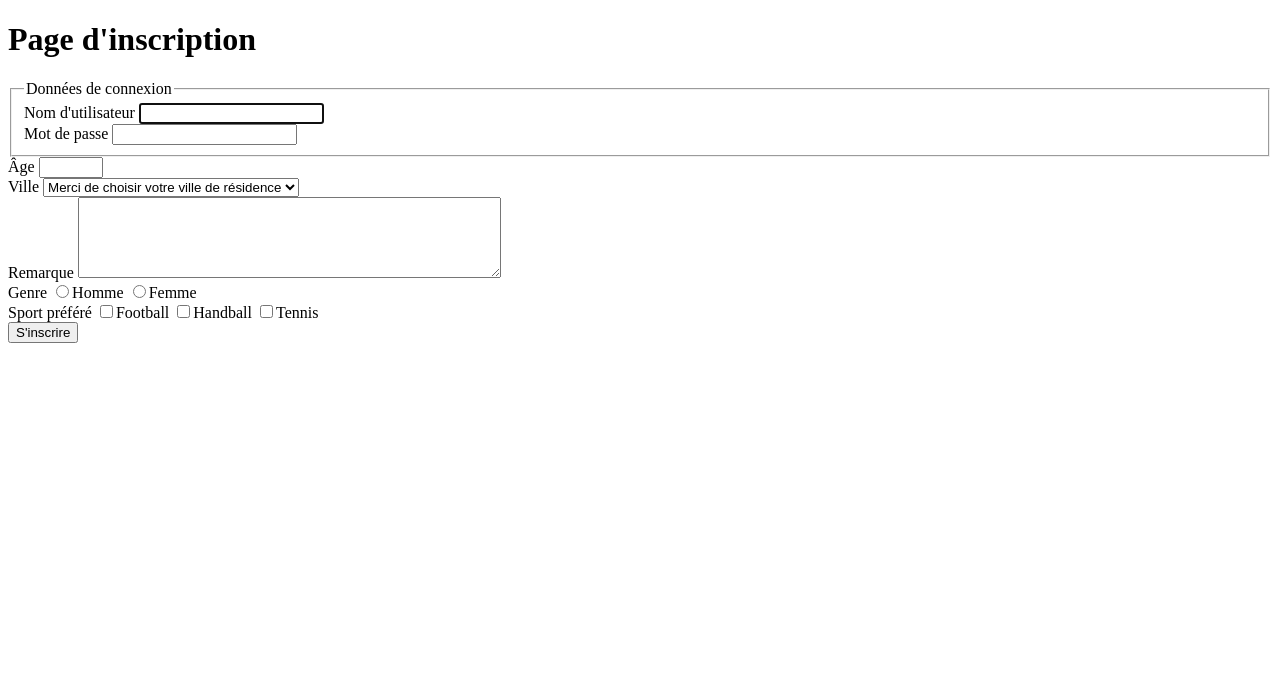
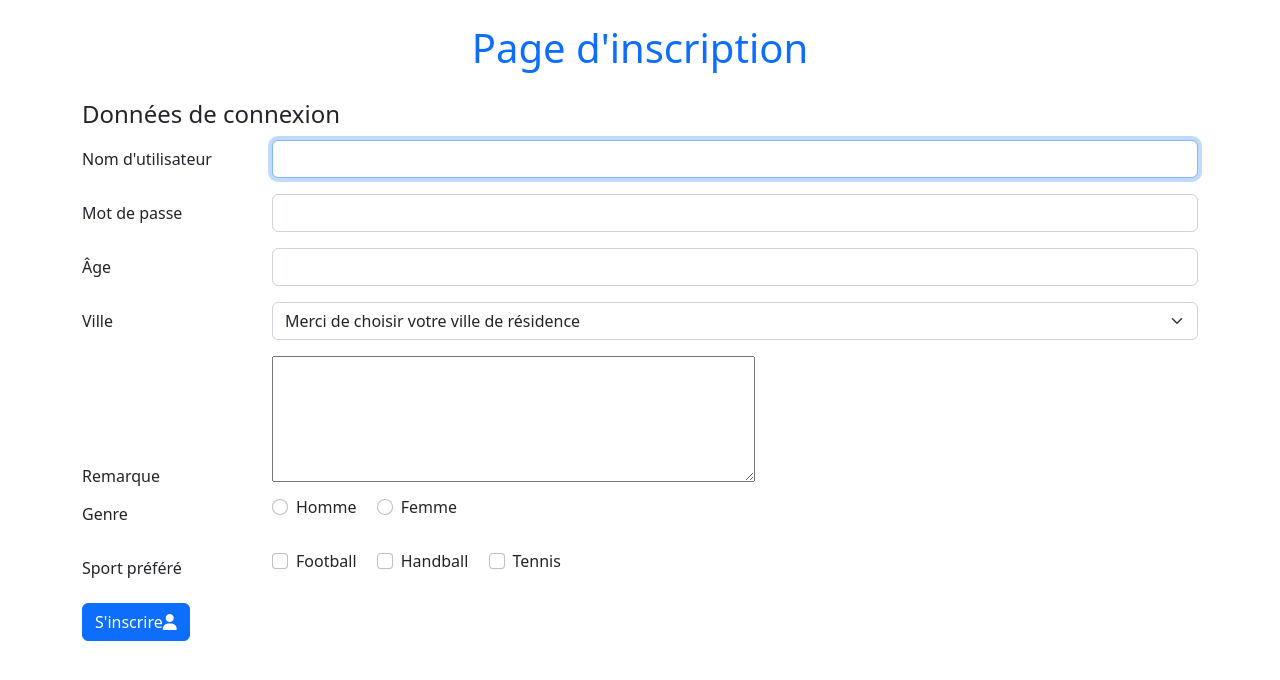
Before and after one commit to walid1303/phpweb, a PHP site: page /inscription.php in a window 1280 px wide. Shown: the top 680 px of the page. Run offline with PHP 8.4, Linux system fonts and the light colour scheme; some libraries are stand-ins or nearby versions.

Commit message:
front bootsrap formulaire

```diff
--- a/inscription.php
+++ b/inscription.php
@@ -5,59 +5,112 @@
     <meta charset="UTF-8">
     <meta name="viewport" content="width=device-width, initial-scale=1.0">
     <title>Inscription</title>
+    <link href="https://cdn.jsdelivr.net/npm/bootstrap@5.2.3/dist/css/bootstrap.min.css" rel="stylesheet" integrity="sha384-rbsA2VBKQhggwzxH7pPCaAqO46MgnOM80zW1RWuH61DGLwZJEdK2Kadq2F9CUG65" crossorigin="anonymous">
+    <script src="https://kit.fontawesome.com/a6c393237d.js"></script>
 </head>
 
 <body>
-    <h1>Page d'inscription</h1>
+    <h1 class="text-primary text-center my-4">Page d'inscription</h1>
+    <main class=container>
         <form action="utilisateur.php" method="post">
+
             <fieldset>
                 <legend>Données de connexion</legend>
-        <div>
-            <label for="username">Nom d'utilisateur</label>
-            <input type="text" id=username autocomplete="off" autofocus name=username>
+                <div class="mb-3 row">
+                    <label class="col-sm-2 col-form-label" for="username">Nom d'utilisateur</label>
+                    <div class="col-sm-10">
+                        <input class="form-control" type="text" id=username autofocus name=username>
                     </div>
-        <div>
-            <label for="password">Mot de passe</label>
-            <input type="password" id=password name=password>
+
+
+                </div>
+                <div class="mb-3 row">
+                    <label class="col-sm-2 col-form-label" for="password">Mot de passe</label>
+                    <div class="col-sm-10">
+                        <input class="form-control" type="password" id=password name=password>
+                    </div>
                 </div>
             </fieldset>
-        <div>
-            <label for="age">Âge</label>
-            <input type="number" id=age min=0 max=150 name=age>
+
+            <div class="mb-3 row">
+                <label class="col-sm-2 col-form-label" for="age">Âge</label>
+                <div class="col-sm-10">
+                    <input class="form-control" type="number" id=age min=0 max=150 name=age>
                 </div>
-        <div>
-            <label for="ville">Ville</label>
-            <select id="ville" name=ville>
+            </div>
+
+            <div class="mb-3 row">
+                <label class="col-sm-2 col-form-label" for="ville">Ville</label>
+                <div class="col-sm-10">
+                    <select id="ville" name=ville class="form-select">
                         <option selected disabled>Merci de choisir votre ville de résidence</option>
                         <option value="Marseille">Marseille</option>
                         <option value="Lyon">Lyon</option>
                         <option value="Paris">Paris</option>
                     </select>
                 </div>
+            </div>
+
             <div>
-            <label for="remarque">Remarque</label>
-            <textarea  id="remarque" cols="50" rows="5" name=remarque></textarea>
+                <label class="col-sm-2 col-form-label" for="remarque">Remarque</label>
+                <textarea id="remarque" cols="50" rows="5" name=remarque></textarea>
             </div>
-        <div>
-            Genre
-            <input type="radio" name=genre value=homme>Homme
-            <input type="radio" name=genre value=femme>Femme
+            <div class="mb-3 row">
+                <label class="col-sm-2 col-form-label">Genre</label>
+                <div class="col-sm-10">
+                    <div class="form-check form-check-inline">
+                        <input class="form-check-input" type="radio" name=genre value=homme id="genre1">
+                        <label class="form-check-label" for="genre1">
+                            Homme
+                        </label>
+                    </div>
+                    <div class="form-check form-check-inline">
+                        <input class="form-check-input" type="radio" name=genre value=femme id="genre2">
+                        <label class="form-check-label" for="genre2">
+                            Femme
+                        </label>
+                    </div>
+                </div>
 
             </div>
-        <div>
-            Sport préféré
-            <input type="checkbox" name=football>Football
-            <input type="checkbox" name=handball>Handball
-            <input type="checkbox" name=tennis>Tennis
+            <div class="mb-3 row">
+                <label class="col-sm-2 col-form-label">Sport préféré</label>
+                <div class="col-sm-10">
+                    <div class="form-check form-check-inline">
+                        <input class="form-check-input" type="checkbox" name=sport1 value=football id="sport1">
+                        <label class="form-check-label" for="sport1">
+                            Football
+                        </label>
+                    </div>
+
+                    <div class="form-check form-check-inline">
+                        <input class="form-check-input" type="checkbox" name=sport2 value=handball id="sport2">
+                        <label class="form-check-label" for="sport2">
+                            Handball
+                        </label>
+                    </div>
+
+                    <div class="form-check form-check-inline">
+                        <input class="form-check-input" type="checkbox" name=sport3 value=tennis id="sport3">
+                        <label class="form-check-label" for="sport3">
+                            Tennis
+                        </label>
+                    </div>
 
                 </div>
+
+            </div>
+
             <div>
-            <button>
-                S'inscrire
+                <button class="btn btn-primary">
+                    S'inscrire<i class="fa-solid fa-user"></i>
                 </button>
             </div>
-
+            <!-- <div>
+            <input type="text" placeholder="Votre nom d'utilisateur">
+        </div> -->
         </form>
+    </main>
 </body>
 
 </html>
```
Lines whose indentation alone changed are shown as unchanged.
